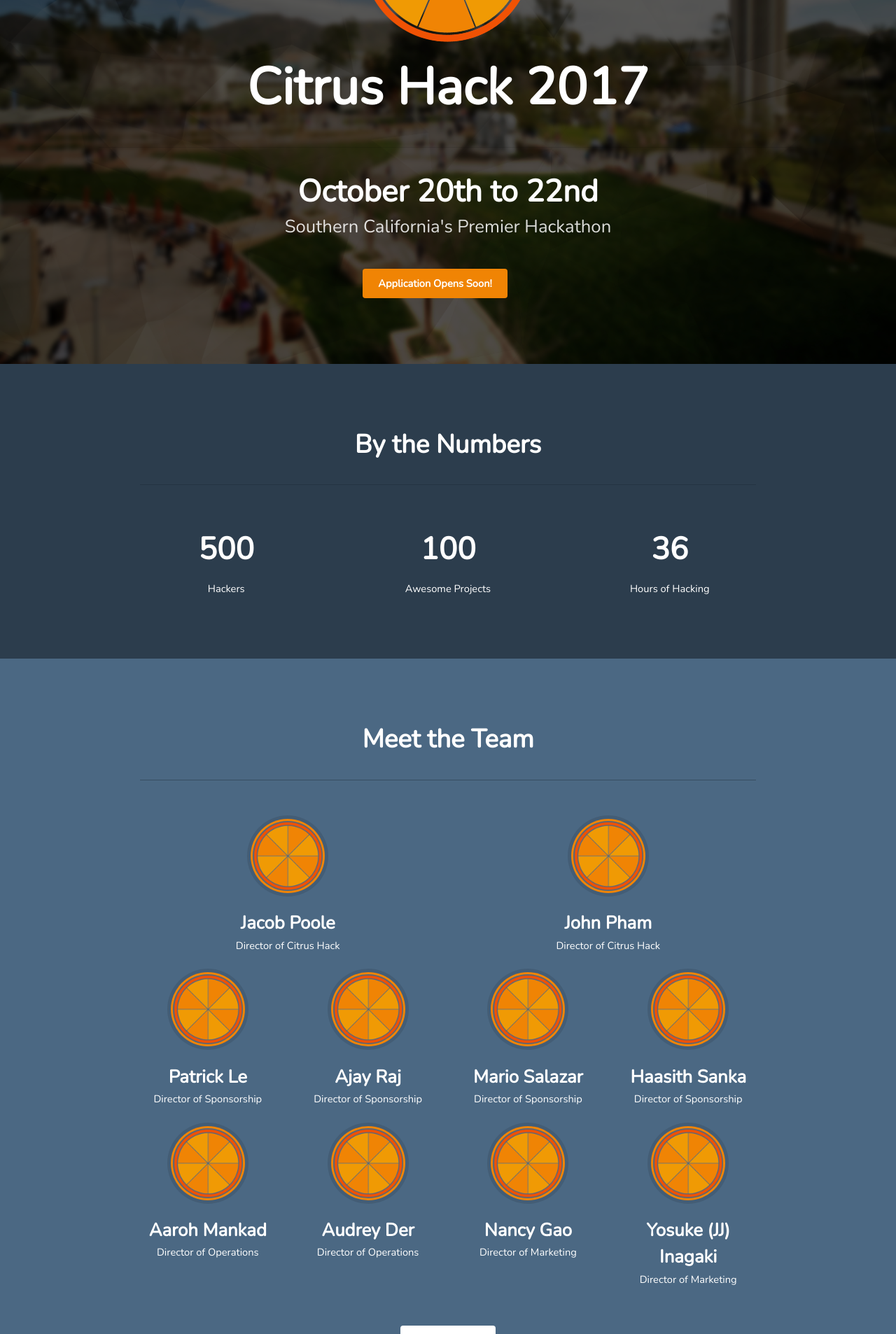
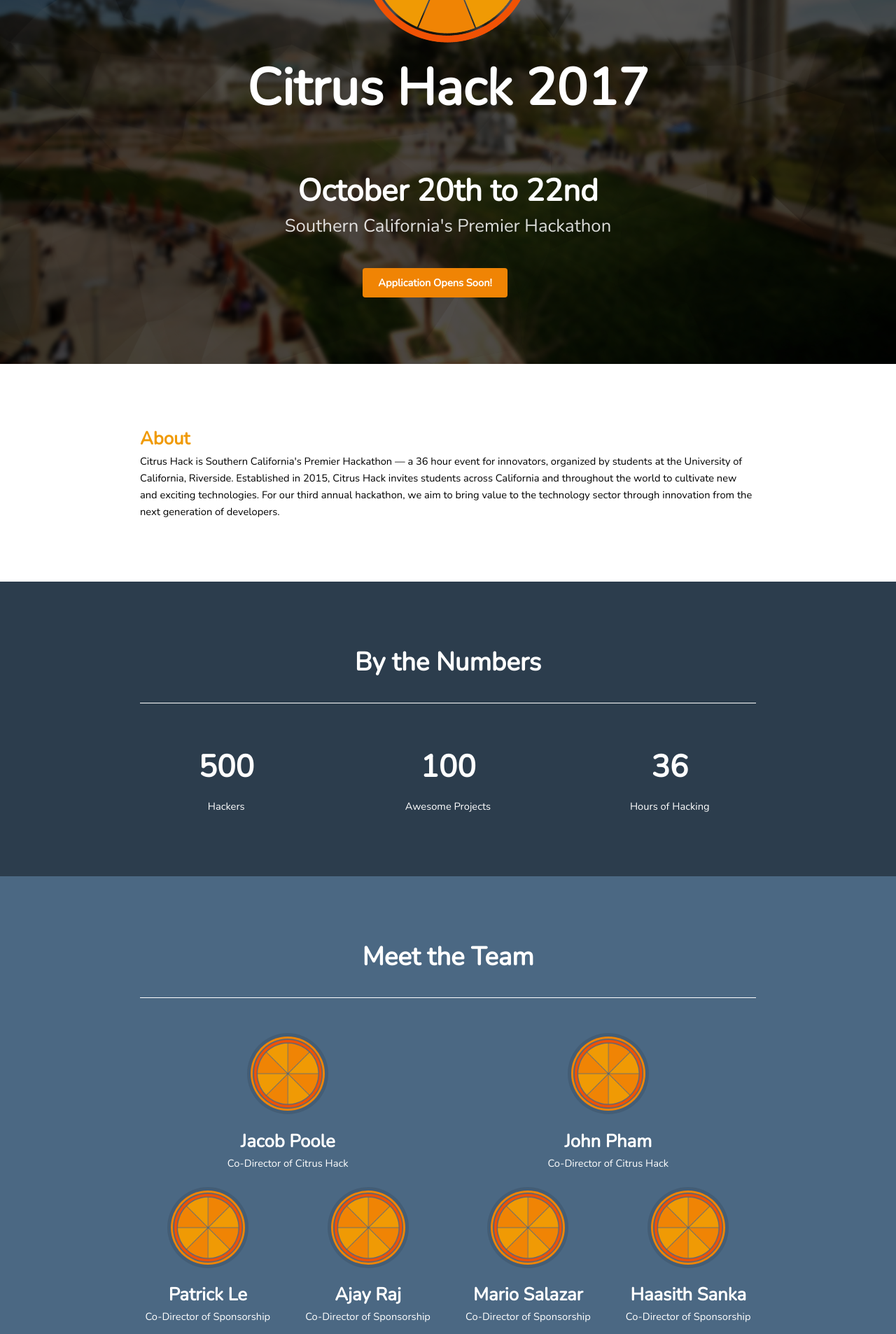
Before and after one commit to lepatrick714/citrushack2017, a PHP site: page /index.html in a window 1280 px wide. Shown: the part 280-2186 px from the top of the page at 70% size. Run offline with PHP 8.4, Linux system fonts and the light colour scheme.

Commit message:
about and styling

```diff
--- a/assets/css/main.css
+++ b/assets/css/main.css
@@ -1484,7 +1484,7 @@ code {
 }
 
 hr {
-    border-bottom-color: rgba(0, 0, 0, 0.1);
+    border-bottom-color: #FFF;
 }
 
 
@@ -2464,9 +2464,9 @@ table.alt tbody tr td {
     border-color: rgba(0, 0, 0, 0.15);
 }
 
-.wrapper.style1 hr {
+/*.wrapper.style1 hr {
     border-bottom-color: rgba(0, 0, 0, 0.15);
-}
+}*/
 
 .wrapper.style1 .box {
     border-color: rgba(0, 0, 0, 0.15);
@@ -2632,9 +2632,9 @@ table.alt tbody tr td {
     border-color: rgba(255, 255, 255, 0.25);
 }
 
-.wrapper.style2 hr {
+/*.wrapper.style2 hr {
     border-bottom-color: rgba(0, 0, 0, 0.25);
-}
+}*/
 
 .wrapper.style2 .box {
     border-color: rgba(255, 255, 255, 0.25);
--- a/index.html
+++ b/index.html
@@ -20,7 +20,7 @@
 			<header>
 				<img src="images/logo.png" class="logo">
 				<h1>Citrus Hack 2017</h1>
-				<hr>
+				<br>
 				<h2>October 20th to 22nd</h2>
 				<p class="slogan">Southern California's Premier Hackathon</p>
 			</header>
@@ -35,6 +35,18 @@
 					<!-- <a href="#" class="button">Sponsorship Package</a> -->
 				</li>
 			</ul>
+		</div>
+	</section>
+	<section class="wrapper">
+		<div class="inner">
+			<!-- <header class="align-center">
+				<h1>Citrus Hack 2017 Overview</h1>
+				<p>Southern California's Premier Hackathon at the University of California Riverside</p>
+			</header> -->
+					<h3 style="color: #f09a04">About</h3>
+					<p style="color: #000" font-size="500px">Citrus Hack is Southern California's Premier Hackathon — a 36 hour event for innovators, organized by students at the University of California, Riverside.
+
+Established in 2015, Citrus Hack invites students across California and throughout the world to cultivate new and exciting technologies. For our third annual hackathon, we aim to bring value to the technology sector through innovation from the next generation of developers.</p>
 		</div>
 	</section>
 	<section class="wrapper style1">
@@ -74,7 +86,7 @@
 						</div>
 					</div>
 					<h3>Jacob Poole</h3>
-					<p>Director of Citrus Hack</p>
+					<p>Co-Director of Citrus Hack</p>
 				</div>
 
 				<div class="col align-center">
@@ -84,7 +96,7 @@
 						</div>
 					</div>
 					<h3>John Pham</h3>
-					<p>Director of Citrus Hack</p>
+					<p>Co-Director of Citrus Hack</p>
 				</div>
 			</div>
 
@@ -96,7 +108,7 @@
 						</div>
 					</div>
 					<h3>Patrick Le</h3>
-					<p>Director of Sponsorship</p>
+					<p>Co-Director of Sponsorship</p>
 				</div>
 
 				<div class="col align-center">
@@ -106,7 +118,7 @@
 						</div>
 					</div>
 					<h3>Ajay Raj</h3>
-					<p>Director of Sponsorship</p>
+					<p>Co-Director of Sponsorship</p>
 				</div>
 				<div class="col align-center">
 					<div class="image-box">
@@ -115,7 +127,7 @@
 						</div>
 					</div>
 					<h3>Mario Salazar</h3>
-					<p>Director of Sponsorship</p>
+					<p>Co-Director of Sponsorship</p>
 				</div>
 				<div class="col align-center">
 					<div class="image-box">
@@ -124,7 +136,7 @@
 						</div>
 					</div>
 					<h3>Haasith Sanka</h3>
-					<p>Director of Sponsorship</p>
+					<p>Co-Director of Sponsorship</p>
 				</div>
 			</div>
 
@@ -136,7 +148,7 @@
 						</div>
 					</div>
 					<h3>Aaroh Mankad</h3>
-					<p>Director of Operations</p>
+					<p>Co-Director of Operations</p>
 				</div>
 
 				<div class="col align-center">
@@ -146,7 +158,7 @@
 						</div>
 					</div>
 					<h3>Audrey Der</h3>
-					<p>Director of Operations</p>
+					<p>Co-Director of Operations</p>
 				</div>
 
 				<div class="col align-center">
@@ -156,7 +168,7 @@
 						</div>
 					</div>
 					<h3>Nancy Gao</h3>
-					<p>Director of Marketing</p>
+					<p>Co-Director of Marketing</p>
 				</div>
 
 				<div class="col align-center">
@@ -166,7 +178,7 @@
 						</div>
 					</div>
 					<h3>Yosuke (JJ) Inagaki</h3>
-					<p>Director of Marketing</p>
+					<p>Co-Director of Marketing</p>
 				</div>
 			</div>
 			<br>
```
